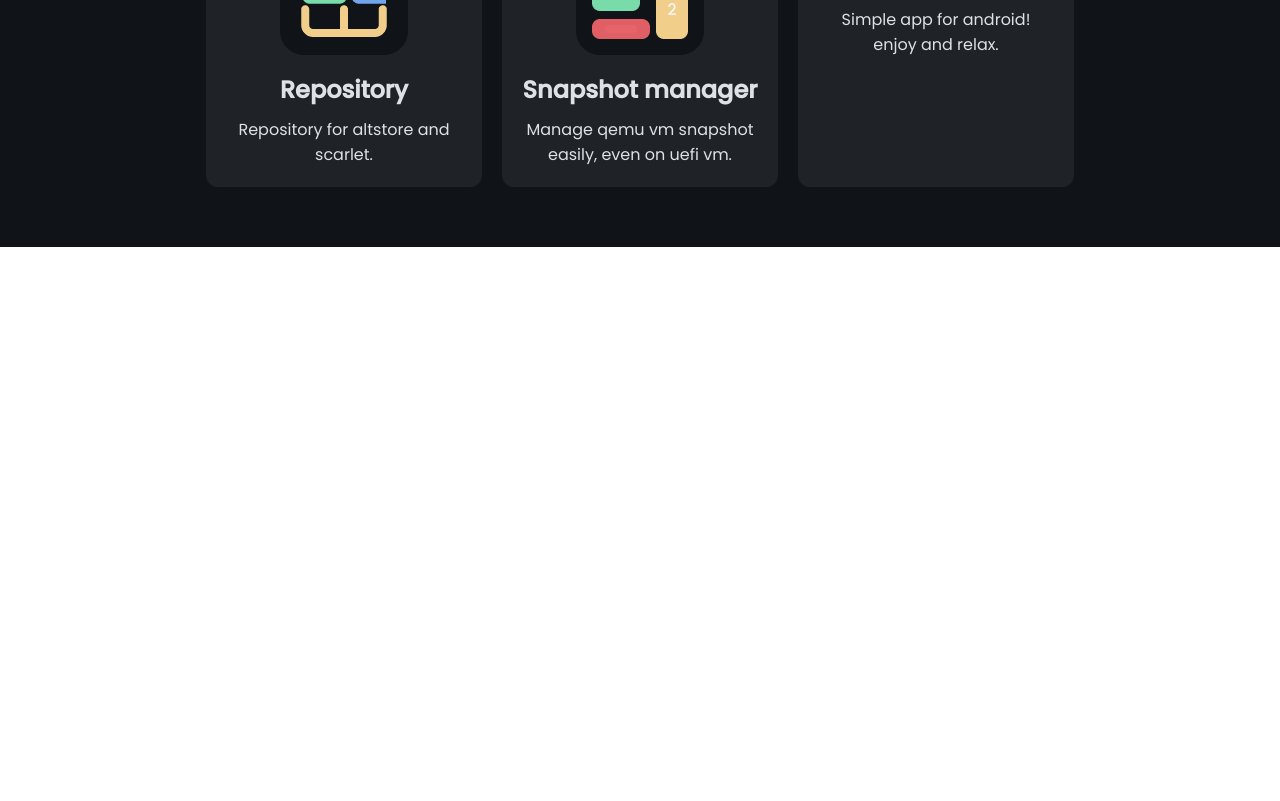
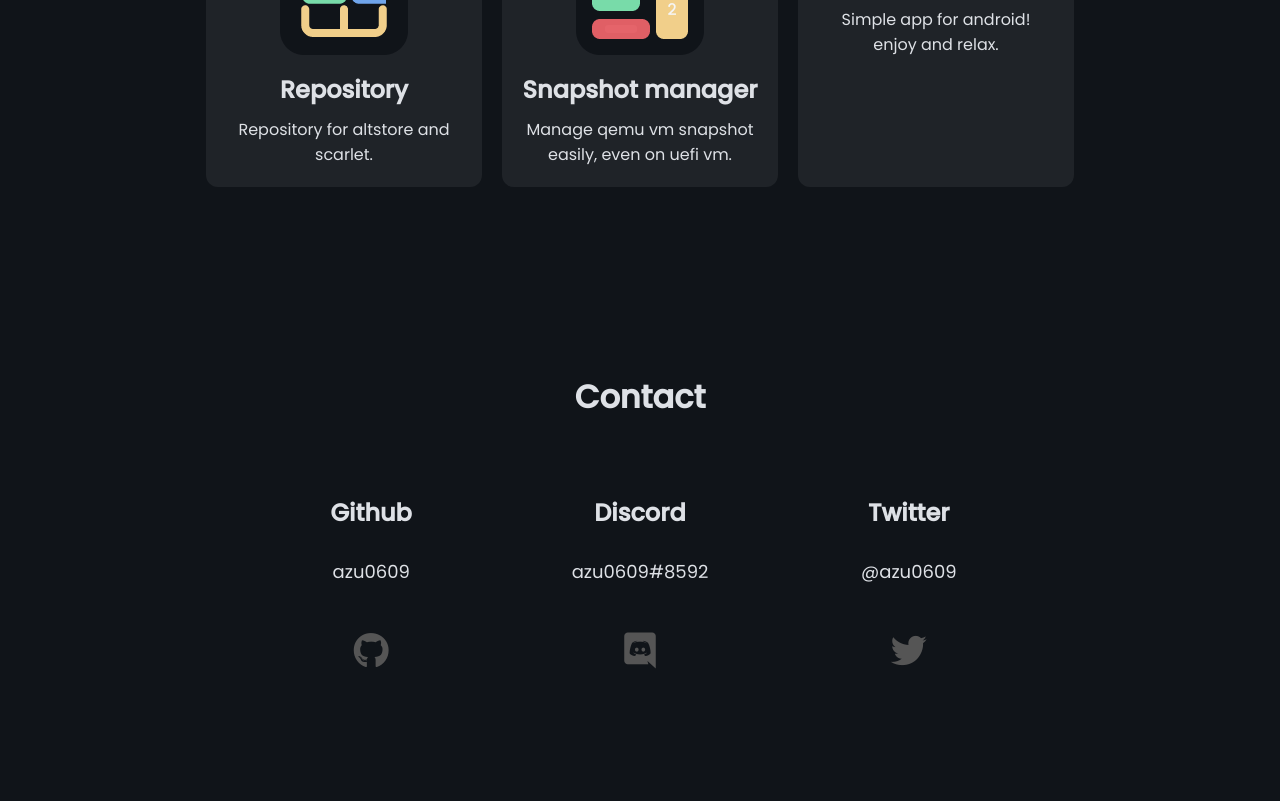
Before and after one commit to azu0609/azu0609.github.io, a plain HTML site: page index.html in a window 1280 px wide. Shown: the part 1008-1809 px from the top of the page. Before the commit the page ends 1255 px from the top, so only its background shows below. Drawn offline with Linux system fonts and the light colour scheme.

Commit message:
Add: contact section, change file location

```diff
--- a/index.html
+++ b/index.html
@@ -3,18 +3,19 @@
   <head>
     <title>azu0609's website</title>
     <link rel="stylesheet" href="style.css">
+    <link href="https://use.fontawesome.com/releases/v5.6.1/css/all.css" rel="stylesheet">
   </head>
   <body>
     <nav>
       <div class="logo">
         <a href="#">
-          <img src="logo.png" alt="Logo">
+          <img src="assets/logo.png" alt="Logo">
         </a>
       </div>
       <ul>
         <li><a href="#" class="active">Home</a></li>
         <li><a href="#services">Projects</a></li>
-        <li><a href="#">Contact</a></li>
+        <li><a href="#contact">Contact</a></li>
         <li><a href="#">About me</a></li>
       </ul>
     </nav>
@@ -26,20 +27,20 @@
         <button class="btn2">Learn more</button>
       </div>
       <div class="hero-image">
-        <img src="Body.png" alt="Image">
+        <img src="assets/Body.png" alt="Image">
       </div>
     </header>
     <section class="services" id="services">
       <div class="service">
         <a href="https://github.com/azu0609/repo">
-          <img src="repo.logo.png" alt="Repository">
+          <img src="assets/projects/repo.logo.png" alt="Repository">
           <h2>Repository</h2>
           <p>Repository for altstore and scarlet.</p>
         </a>
       </div>
       <div class="service">
         <a href="https://github.com/azu0609/snapshot-manager">
-          <img src="snapshot-manager.logo.png" alt="Snapshot manager">
+          <img src="assets/projects/snapshot-manager.logo.png" alt="Snapshot manager">
           <h2>Snapshot manager</h2>
           <p>Manage qemu vm snapshot easily, even on uefi vm.</p>
         </a>
@@ -50,6 +51,38 @@
           <h2>Tofu</h2>
           <p>Simple app for android! enjoy and relax.</p>
         </a>
+      </div>
+    </section>
+    <section id="contact">
+      <div class="contact-heading">
+        <h2>Contact</h2>
+      </div>
+      <div class="contact-info">
+        <div class="contact-row">
+          <div class="contact-col">
+            <h3>Github</h3>
+            <p>azu0609</p>
+          </div>
+          <div class="contact-col">
+            <h3>Discord</h3>
+            <p>azu0609#8592</p>
+          </div>
+          <div class="contact-col">
+            <h3>Twitter</h3>
+            <p>@azu0609</p>
+          </div>
+        </div>
+        <div class="contact-row">
+          <div class="contact-col">
+            <a href="https://github.com"><i class="fab fa-github"></i></a>
+          </div>
+          <div class="contact-col">
+            <a href="https://discord.com"><i class="fab fa-discord"></i></a>
+          </div>
+          <div class="contact-col">
+            <a href="https://twitter.com"><i class="fab fa-twitter"></i></a>
+          </div>
+        </div>
       </div>
     </section>
     <button onclick="topFunction()" id="scroll-to-top" title="Go to top"><i class="fas fa-arrow-up"></i></button>
--- a/style.css
+++ b/style.css
@@ -201,6 +201,51 @@ margin: 0;
   background-color: #e05f65;
 }
 
-#scroll-to-top:after {
-  content: "\2191";
+#contact {
+  background-color: #101419;
+  padding: 100px 0;
+  text-align: center;
 }
+
+.contact-heading {
+  margin-bottom: 50px;
+}
+
+.contact-info {
+  display: flex;
+  flex-direction: column;
+  align-items: center;
+}
+
+.contact-row {
+  display: flex;
+  flex-direction: row;
+  justify-content: space-between;
+  width: 60%;
+  margin-bottom: 30px;
+}
+
+.contact-col {
+  display: flex;
+  flex-direction: column;
+  align-items: center;
+  width: 30%;
+}
+
+.contact-col h3 {
+  font-size: 24px;
+  margin-bottom: 10px;
+}
+
+.contact-col p {
+  font-size: 18px;
+}
+
+.contact-col a i {
+  font-size: 36px;
+  color: #555;
+}
+
+.contact-heading h2 {
+  font-size: 2.0rem;
+}
```
Also changed, not shown: assets/Body.png (renamed from Body.png), assets/logo.png (renamed from logo.png), assets/projects/repo.logo.png (renamed from repo.logo.png), assets/projects/snapshot-manager.logo.png (renamed from snapshot-manager.logo.png).
